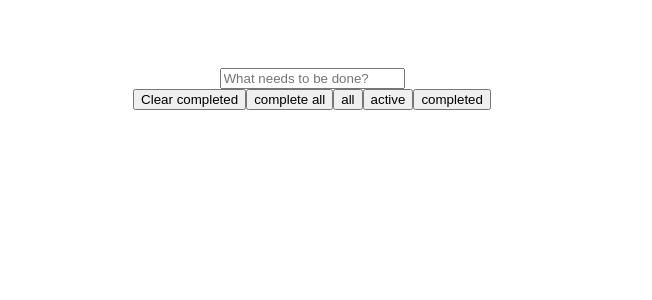
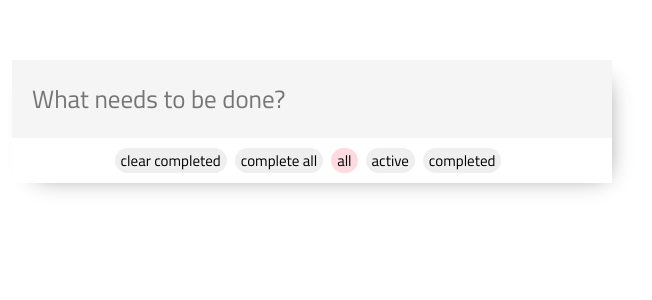
Before and after one commit to curious-curie/vue-todo, a Vue app: page /#/ in a window 1280 px wide. Shown: the top 300 px of the page, without its empty margins (328-980 px from the left). Built offline with nearby package versions, Linux system fonts and the light colour scheme.

Commit message:
feat: add style(scss)

```diff
--- a/src/components/Todo.vue
+++ b/src/components/Todo.vue
@@ -1,26 +1,27 @@
 <template>
     <div>
-        <h3> {{ todo.title }} </h3>
-        <button
-          v-if="todo.completed"
+        <div
+          class = "todo__complete"
           @click="toggleTodo(todo)"
         >
-          Completed
-        </button>
+        □
+        </div>
 
-        <button
-          v-else
+        <div
+          class = "todo__complete check"
+          :class="{hidden: !todo.completed}"
           @click="toggleTodo(todo)"
         >
-          Complete
-        </button>
-
-        <button
+          ✔️
+        </div>
+         {{ todo.title }}
+        <div
+          class="todo__delete"
           id="deleteTodo"
           @click="deleteTodo(todo)"
         >
           X
-        </button>
+        </div>
 
     </div>
 </template>
--- a/src/components/TodoList.vue
+++ b/src/components/TodoList.vue
@@ -1,24 +1,32 @@
 <template>
-  <div>
-      <div>
+  <div class="container">
+
           <input
           placeholder="What needs to be done?"
           v-on:keyup.enter="addTodoItem"
           @change="setNewTodo($event.target.value)"
-          :value="newTodo"
-        >
-      </div>
+          :value="newTodo">
       <todo
+        class = "todo__container"
         v-for="todo in filtered"
         :key="todo.id"
         :todo="todo"
+        :class="{ completed: todo.completed }"
       />
 
-      <button @click="clearCompleted">Clear completed</button>
-      <button @click="completeAll">complete all</button>
-      <router-link to = '/all'><button>all</button></router-link>
-      <router-link to = '/active'><button>active</button></router-link>
-      <router-link to = '/completed'><button>completed</button></router-link>
+      <div class="footer">
+        <button @click="clearCompleted">clear completed</button>
+        <button @click="completeAll">complete all</button>
+        <router-link to = '/all'>
+          <button :class ="{ active: selectedFilter === 'all'}">all</button>
+        </router-link>
+        <router-link to = '/active'>
+          <button :class ="{ active: selectedFilter === 'active'}">active</button>
+        </router-link>
+        <router-link to = '/completed'>
+          <button :class ="{ active: selectedFilter === 'completed'}">completed</button>
+        </router-link>
+      </div>
 
   </div>
 </template>
@@ -92,3 +100,8 @@
   }
 }
 </script>
+
+<style lang="scss">
+@import "../styles/main.scss";
+
+</style>
--- /dev/null
+++ b/src/styles/_components.scss
@@ -0,0 +1,54 @@
+input {
+    box-sizing: border-box;
+    outline: none;
+    background-color: rgb(245, 245, 245);
+    border-style: none;
+    width: 100%;
+    font-size: 25px;
+    padding: 20px;
+}
+
+.todo__delete {
+    float: right;
+    border: none;
+    font-size: 20px;
+    color: rgb(182, 66, 66);
+}
+
+.todo__complete {
+    float: left;
+}
+
+.test {
+    width: 40px;
+}
+.check {
+    position: relative;
+    left: -17px;
+    top: -5px;
+}
+.hidden {
+    visibility: hidden;
+}
+.completed {
+    color: gray;
+    text-decoration: line-through;
+}
+
+.footer {
+
+    padding: 10px;
+    button {
+        margin-right: 8px;
+        font-size: 15px;
+        border-style: none;
+        border-radius: 15px;
+        &:hover {
+            background-color: rgb(233, 233, 233);
+        }
+    }
+    .active {
+        background-color: rgb(255, 218, 224);
+    }
+
+}
--- /dev/null
+++ b/src/styles/_layout.scss
@@ -0,0 +1,26 @@
+:root {
+    --background-color: red;
+}
+
+.container {
+    margin: 0 auto;
+    background: rgb(255, 255, 255);
+    width: 600px;
+    -webkit-box-shadow: 9px 8px 23px -15px rgba(128,128,128,1);
+    -moz-box-shadow: 9px 8px 23px -15px rgba(128,128,128,1);
+    box-shadow: 9px 8px 23px -15px rgba(128,128,128,1);
+}
+
+.todo__container {
+    color: gray;
+    display: inline-block;
+    box-sizing: border-box;
+    width: 100%;
+    padding: 25px;
+    font-size: 25px;
+    line-height: normal;
+    border-bottom: 1px solid whitesmoke;
+    &:hover {
+        color: black;
+    }
+}
--- /dev/null
+++ b/src/styles/base/_reset.scss
@@ -0,0 +1,49 @@
+@import url('https://fonts.googleapis.com/css?family=Titillium+Web&display=swap');
+
+* {
+  font-family: 'Titillium Web', sans-serif;
+}
+
+html, body, div, span, applet, object, iframe,
+h1, h2, h3, h4, h5, h6, p, blockquote, pre,
+a, abbr, acronym, address, big, cite, code,
+del, dfn, em, img, ins, kbd, q, s, samp,
+small, strike, strong, sub, sup, tt, var,
+b, u, i, center,
+dl, dt, dd, ol, ul, li,
+fieldset, form, label, legend,
+table, caption, tbody, tfoot, thead, tr, th, td,
+article, aside, canvas, details, embed,
+figure, figcaption, footer, header, hgroup,
+menu, nav, output, ruby, section, summary,
+time, mark, audio, video {
+  margin: 0;
+  padding: 0;
+  border: 0;
+  font-size: 100%;
+  font: inherit;
+  vertical-align: baseline;
+}
+// HTML5 display-role reset for older browsers
+article, aside, details, figcaption, figure,
+footer, header, hgroup, menu, nav, section {
+  display: block;
+}
+body {
+  line-height: 1;
+}
+ol, ul {
+  list-style: none;
+}
+blockquote, q {
+  quotes: none;
+}
+blockquote:before, blockquote:after,
+q:before, q:after {
+  content: '';
+  content: none;
+}
+table {
+  border-collapse: collapse;
+  border-spacing: 0;
+}
--- /dev/null
+++ b/src/styles/main.scss
@@ -0,0 +1,3 @@
+@import 'layout';
+@import 'components';
+@import 'base/reset';
```
